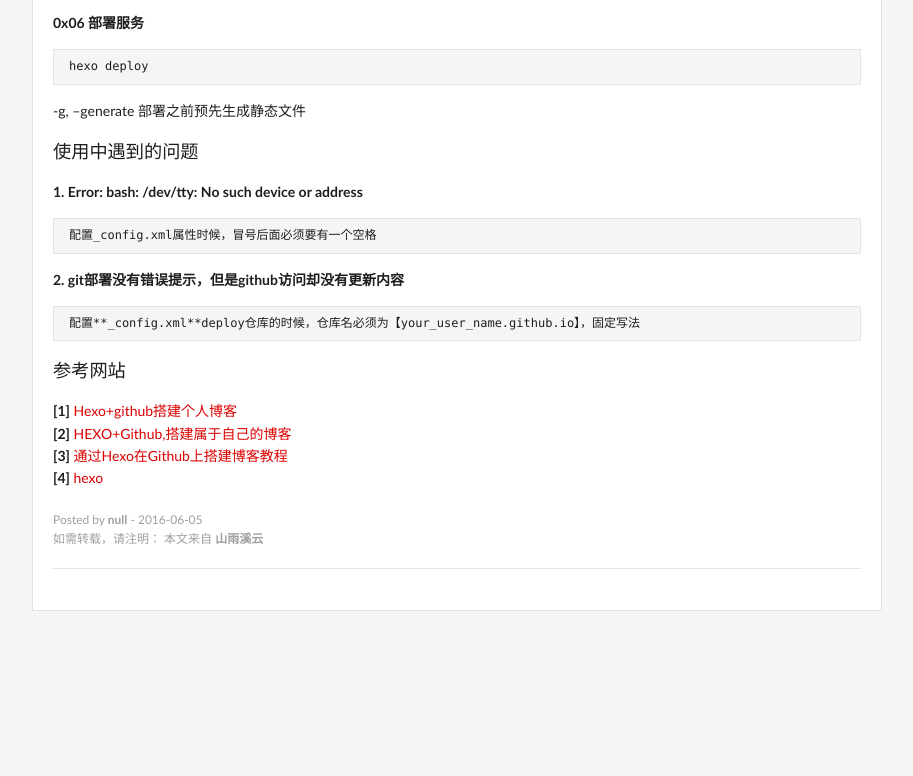
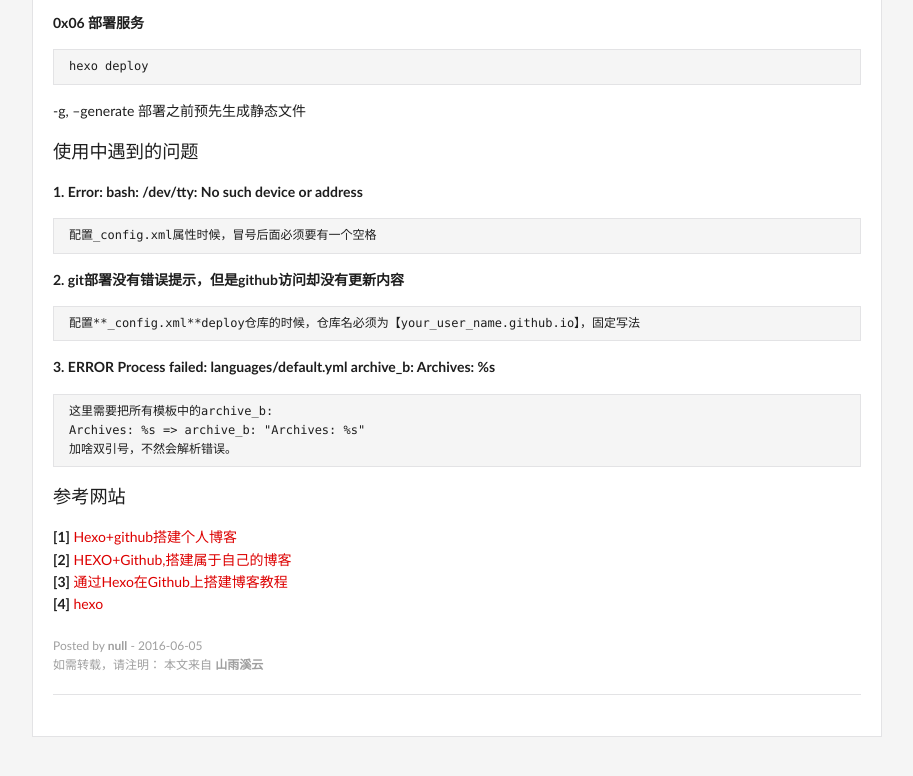
Before and after one commit to shanyuxiyun/shanyuxiyun.github.io, a plain HTML site: page 2016/06/05/hello-world/index.html in a window 1280 px wide. Shown: the part 1487-2263 px from the top of the page, without its empty margins (293-1206 px from the left). Before the commit the page ends 2153 px from the top, so only its background shows below. Drawn offline with nearby package versions, Linux system fonts and the light colour scheme.

Commit message:
Site updated: 2016-06-05 13:17:26

```diff
--- a/2016/06/05/hello-world/index.html
+++ b/2016/06/05/hello-world/index.html
@@ -124,6 +124,10 @@
 <pre><code>配置_config.xml属性时候，冒号后面必须要有一个空格
 </code></pre><p><strong>2. git部署没有错误提示，但是github访问却没有更新内容</strong></p>
 <pre><code>配置**_config.xml**deploy仓库的时候，仓库名必须为【your_user_name.github.io】，固定写法
+</code></pre><p><strong>3. ERROR Process failed: languages/default.yml archive_b: Archives: %s </strong></p>
+<pre><code>这里需要把所有模板中的archive_b:
+Archives: %s =&gt; archive_b: &quot;Archives: %s&quot;
+加啥双引号，不然会解析错误。
 </code></pre><h3 id="参考网站"><a href="#参考网站" class="headerlink" title="参考网站"></a>参考网站</h3><p><strong>[1]</strong> <a href="http://www.cnblogs.com/dantefung/p/d8c48ba8030bcab7cfc364d423186fee.html" target="_blank" rel="external">Hexo+github搭建个人博客</a><br><strong>[2]</strong> <a href="http://www.jianshu.com/p/465830080ea9" target="_blank" rel="external">HEXO+Github,搭建属于自己的博客</a><br><strong>[3]</strong> <a href="http://www.jianshu.com/p/858ecf233db9" target="_blank" rel="external">通过Hexo在Github上搭建博客教程</a><br><strong>[4]</strong> <a href="https://hexo.io/docs/" target="_blank" rel="external">hexo</a></p>
 
 
```
Also changed, not shown: index.html (+4 -0 lines).
